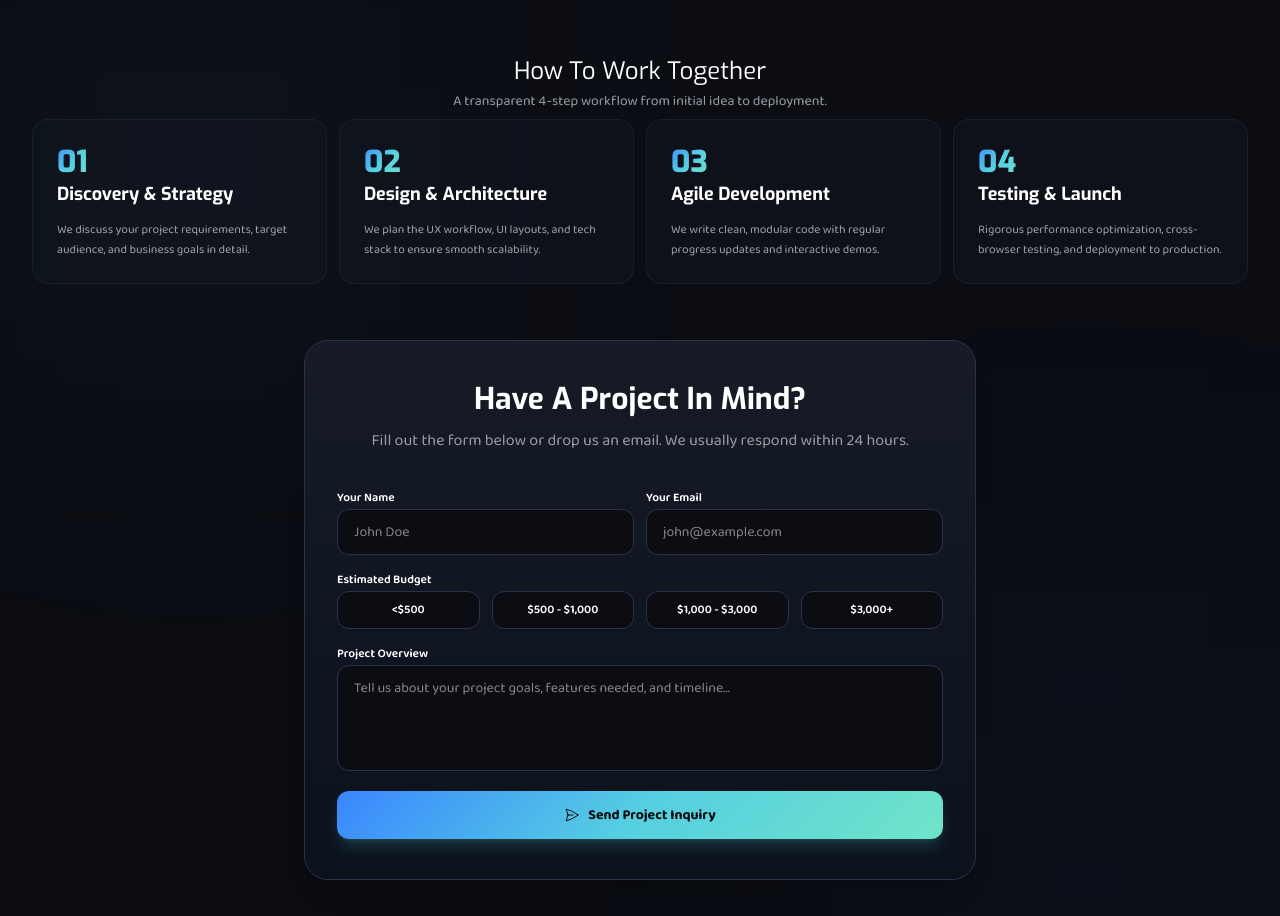
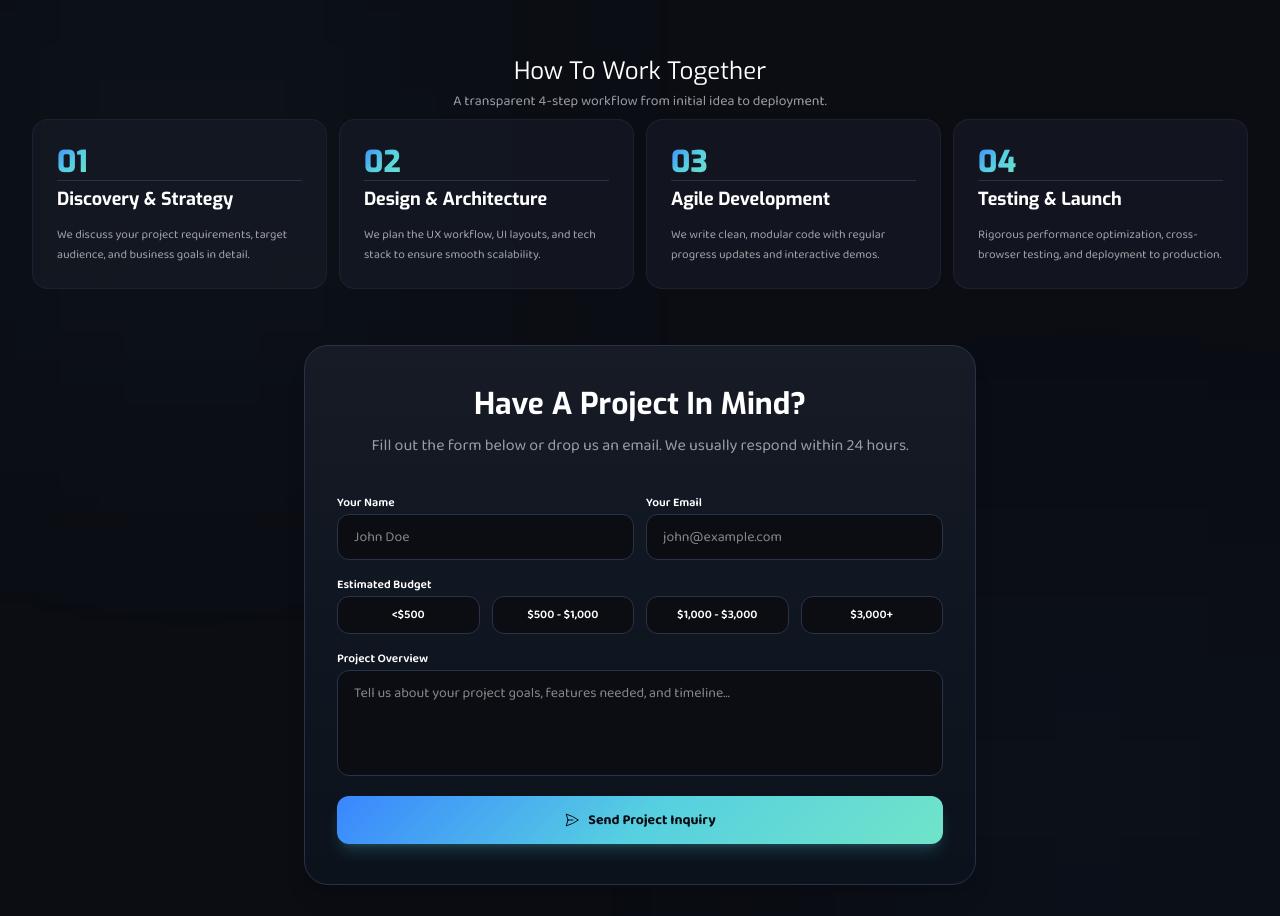
Before and after one commit to lakshan-beast/SyncXel, a React (Vite) app: page / in a window 1280 px wide. Shown: the part 4324-5240 px from the top of the page. Built offline with nearby package versions, Linux system fonts and the light colour scheme.

Commit message:
fix: enhance styling in Services component for better visual clarity

```diff
--- a/src/components/Services.jsx
+++ b/src/components/Services.jsx
@@ -284,11 +284,11 @@ export default function Services() {
             {steps.map((step, idx) => (
               <div
                 key={idx}
-                className="relative p-6 rounded-2xl bg-syncxel-card/40 border border-syncxel-border/40 hover:border-syncxel-border transition-colors space-y-3">
-                <span className="text-3xl font-extrabold text-transparent bg-clip-text bg-syncxel-gradient font-exo ">
+                className="relative p-6 rounded-2xl bg-syncxel-card/70 border border-syncxel-border/40 hover:border-syncxel-border transition-colors space-y-3">
+                <span className="text-3xl font-extrabold text-transparent bg-clip-text bg-syncxel-gradient font-exo">
                   {step.number}
                 </span>
-                <h4 className="text-lg font-bold text-white font-exo">
+                <h4 className="text-lg font-bold text-white font-exo border-t border-syncxel-border pt-1">
                   {step.title}
                 </h4>
                 <p className="text-xs text-white/60 leading-relaxed">
```
